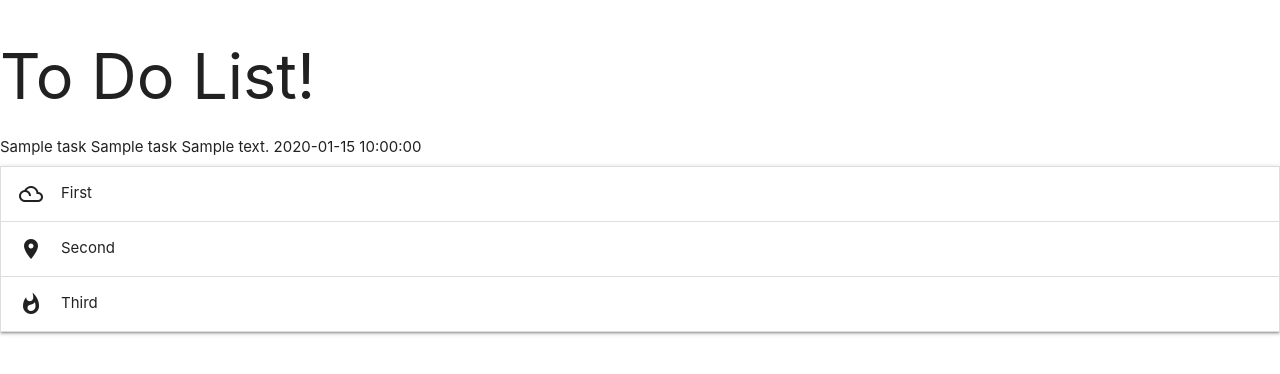
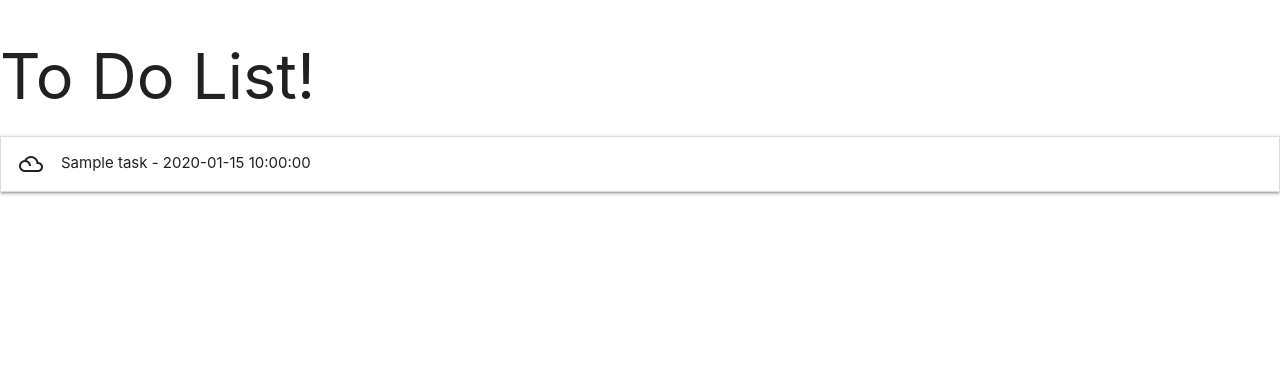
Before and after one commit to Code-Institute-Submissions/vegan-cookbook, a Flask app: page / in a window 1280 px wide. Shown: the top 374 px of the page. Run offline with Flask 2, Linux system fonts and the light colour scheme; a database or web service that is not in the repository returns one stand-in record (values such as "Sample title"); some libraries are stand-ins or nearby versions.

Commit message:
bind Task data to accordion

```diff
--- a/templates/tasks.html
+++ b/templates/tasks.html
@@ -1,28 +1,12 @@
-{% extends 'base.html' %}
-{% block content %}
-        {% for task in tasks %}
-        {{task.task_name}}
-        {{task.category_name}}
-        {{task.task_description}}
-        {{task.is_urgent}}
-        {{task.due_date}}
-        {% endfor %}
+{% extends 'base.html' %} {% block content %}
+<ul class="collapsible" data-collapsible="accordion">
+    {% for task in tasks %}
+    <li>
+        <div class="collapsible-header"><i class="material-icons">filter_drama</i>{{task.task_name}} - {{task.due_date}}</div>
+        <div class="collapsible-body"><span>{{task.task_description}} </span></div>
+    </li>
+    {% endfor %}
 
-    <ul class="collapsible" data-collapsible="accordion">
-    <li>
-      <div class="collapsible-header"><i class="material-icons">filter_drama</i>First</div>
-      <div class="collapsible-body"><span>Lorem ipsum dolor sit amet.</span></div>
-    </li>
-    <li>
-      <div class="collapsible-header"><i class="material-icons">place</i>Second</div>
-      <div class="collapsible-body"><span>Lorem ipsum dolor sit amet.</span></div>
-    </li>
-    <li>
-      <div class="collapsible-header"><i class="material-icons">whatshot</i>Third</div>
-      <div class="collapsible-body"><span>Lorem ipsum dolor sit amet.</span></div>
-    </li>
-  </ul>
-
-
+</ul>
 
 {% endblock %}
```
